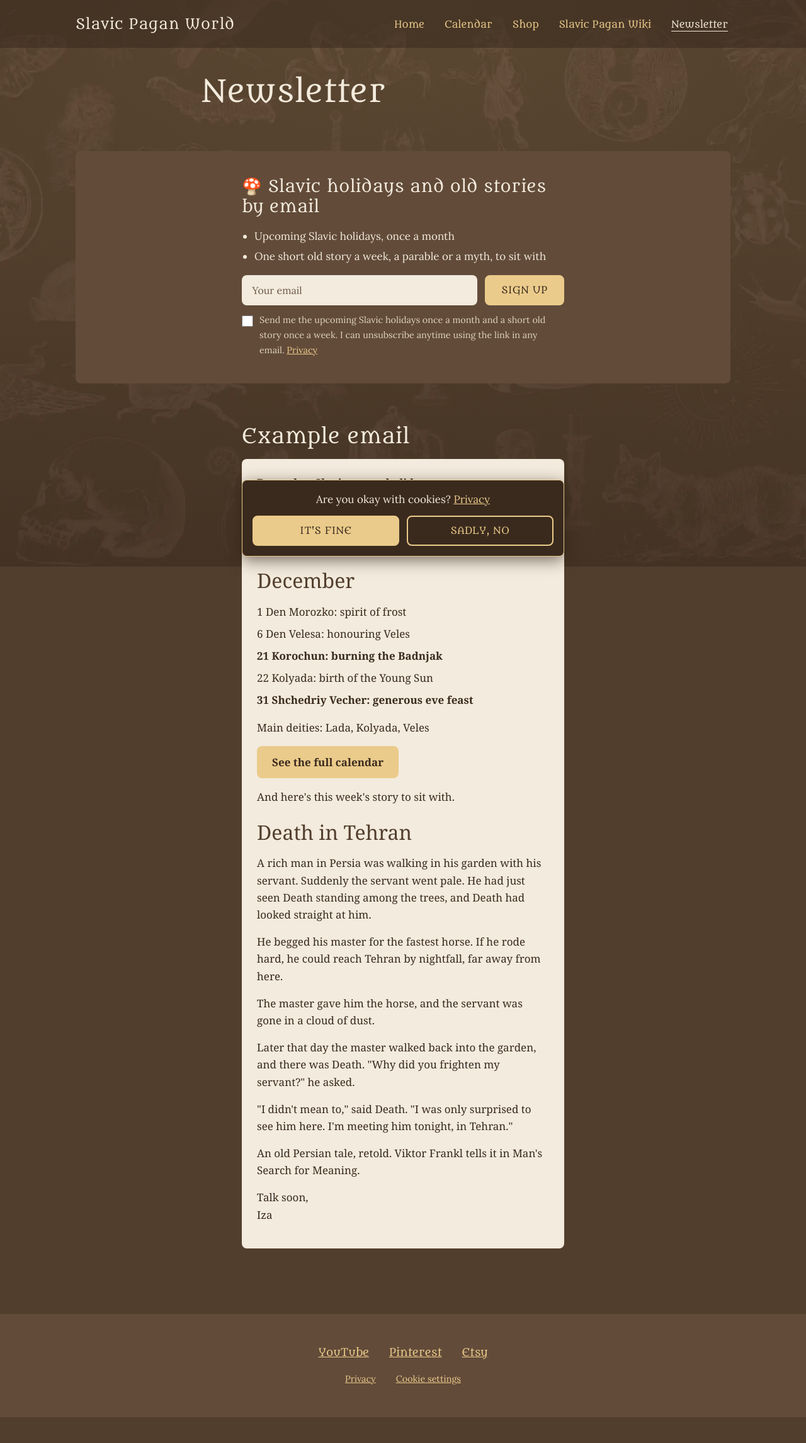
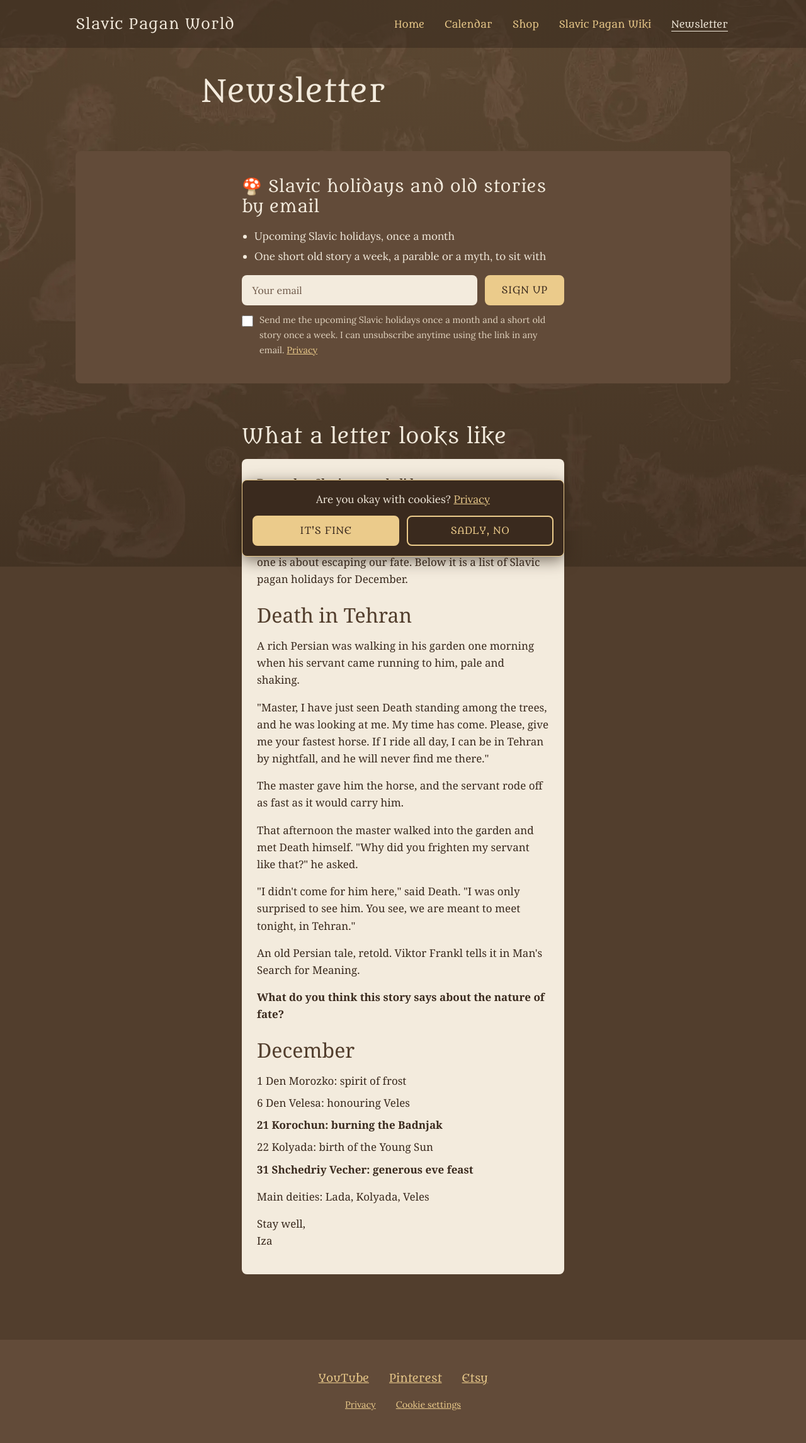
Before and after one commit to vendi525/slavic_pagan_world, a Jekyll site: the page built from pages/newsletter.html, in a window 1280 px wide. Shown: the whole page at 63% size. Built offline with Jekyll 4.4.1, drawn with Linux system fonts in a browser that asks for light colours; before the commit the page ends 2251 px from its top, so only the background shows below that.

Commit message:
New letter format: story first, warmer greeting, text links in emails
Co-Authored-By: Claude Opus 5.5 <noreply@anthropic.com>

```diff
--- a/_includes/email-example.html
+++ b/_includes/email-example.html
@@ -1,10 +1,18 @@
-{% comment %} A sample of the holiday-week email, shown on the Newsletter page. {% endcomment %}
+{% comment %} A sample letter (holiday week), shown on the Newsletter page. Content only, no links. {% endcomment %}
 <section class="email-example" aria-labelledby="email-example-title">
-  <h2 id="email-example-title">Example email</h2>
+  <h2 id="email-example-title">What a letter looks like</h2>
   <div class="email-sample">
     <p class="email-subject">December Slavic pagan holidays</p>
-    <p>Hi,</p>
-    <p>Here's what the old calendar marks this month.</p>
+    <p>Hi lovely soul,</p>
+    <p>Here is an ancient anecdote for you to contemplate. This one is about escaping our fate. Below it is a list of Slavic pagan holidays for December.</p>
+    <p class="email-heading">Death in Tehran</p>
+    <p>A rich Persian was walking in his garden one morning when his servant came running to him, pale and shaking.</p>
+    <p>"Master, I have just seen Death standing among the trees, and he was looking at me. My time has come. Please, give me your fastest horse. If I ride all day, I can be in Tehran by nightfall, and he will never find me there."</p>
+    <p>The master gave him the horse, and the servant rode off as fast as it would carry him.</p>
+    <p>That afternoon the master walked into the garden and met Death himself. "Why did you frighten my servant like that?" he asked.</p>
+    <p>"I didn't come for him here," said Death. "I was only surprised to see him. You see, we are meant to meet tonight, in Tehran."</p>
+    <p>An old Persian tale, retold. Viktor Frankl tells it in Man's Search for Meaning.</p>
+    <p><strong>What do you think this story says about the nature of fate?</strong></p>
     <p class="email-heading">December</p>
     <ul class="email-holidays">
       <li>1 Den Morozko: spirit of frost</li>
@@ -14,15 +22,6 @@
       <li><strong>31 Shchedriy Vecher: generous eve feast</strong></li>
     </ul>
     <p>Main deities: Lada, Kolyada, Veles</p>
-    <p><span class="email-button">See the full calendar</span></p>
-    <p>And here's this week's story to sit with.</p>
-    <p class="email-heading">Death in Tehran</p>
-    <p>A rich man in Persia was walking in his garden with his servant. Suddenly the servant went pale. He had just seen Death standing among the trees, and Death had looked straight at him.</p>
-    <p>He begged his master for the fastest horse. If he rode hard, he could reach Tehran by nightfall, far away from here.</p>
-    <p>The master gave him the horse, and the servant was gone in a cloud of dust.</p>
-    <p>Later that day the master walked back into the garden, and there was Death. "Why did you frighten my servant?" he asked.</p>
-    <p>"I didn't mean to," said Death. "I was only surprised to see him here. I'm meeting him tonight, in Tehran."</p>
-    <p>An old Persian tale, retold. Viktor Frankl tells it in Man's Search for Meaning.</p>
-    <p>Talk soon,<br>Iza</p>
+    <p>Stay well,<br>Iza</p>
   </div>
 </section>
--- a/assets/css/main.css
+++ b/assets/css/main.css
@@ -438,7 +438,6 @@ a:hover { color: var(--accent-hover); }
 .email-heading { margin: 1.5rem 0 1rem !important; font-size: 2rem; line-height: 1.2; color: var(--bg); }
 .email-holidays { margin: 0 0 1rem; padding: 0; list-style: none; }
 .email-holidays li { margin-bottom: 0.5rem; }
-.email-button { display: inline-block; padding: 0.75rem 1.5rem; background: var(--accent); border-radius: var(--radius); font-weight: bold; }
 
 /* Video: nothing loads from YouTube until play is pressed */
 .video {
```
Also changed, not shown: 1 other file.
